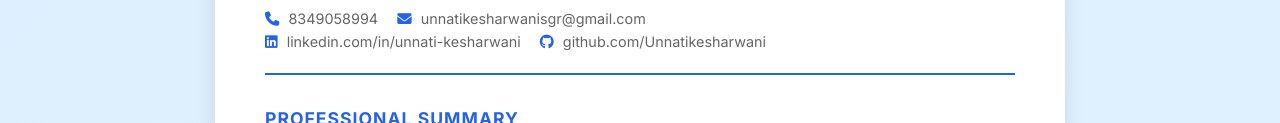
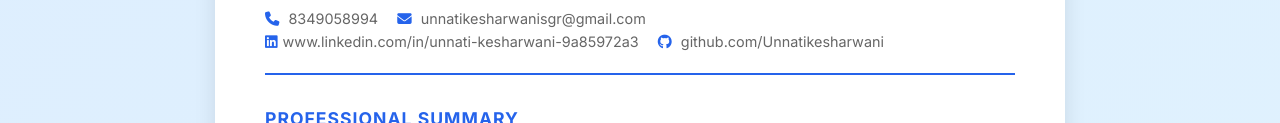
Before and after one commit to Unnatikesharwani/Portfolio, a plain HTML site: page resume.html in a window 1280 px wide. Shown: the part 300-423 px from the top of the page. Drawn offline with nearby package versions, Linux system fonts and the light colour scheme.

Commit message:
Update resume.html

```diff
--- a/resume.html
+++ b/resume.html
@@ -177,7 +177,7 @@
                     <span><i class="fas fa-phone"></i> 8349058994</span>
                     <span><i class="fas fa-envelope"></i> unnatikesharwanisgr@gmail.com</span>
                     <br>
-                    <span><i class="fab fa-linkedin"></i> linkedin.com/in/unnati-kesharwani</span>
+                    <span><i class="fab fa-linkedin"></i>www.linkedin.com/in/unnati-kesharwani-9a85972a3</span>
                     <span><i class="fab fa-github"></i> github.com/Unnatikesharwani</span>
                 </div>
             </div>
```
